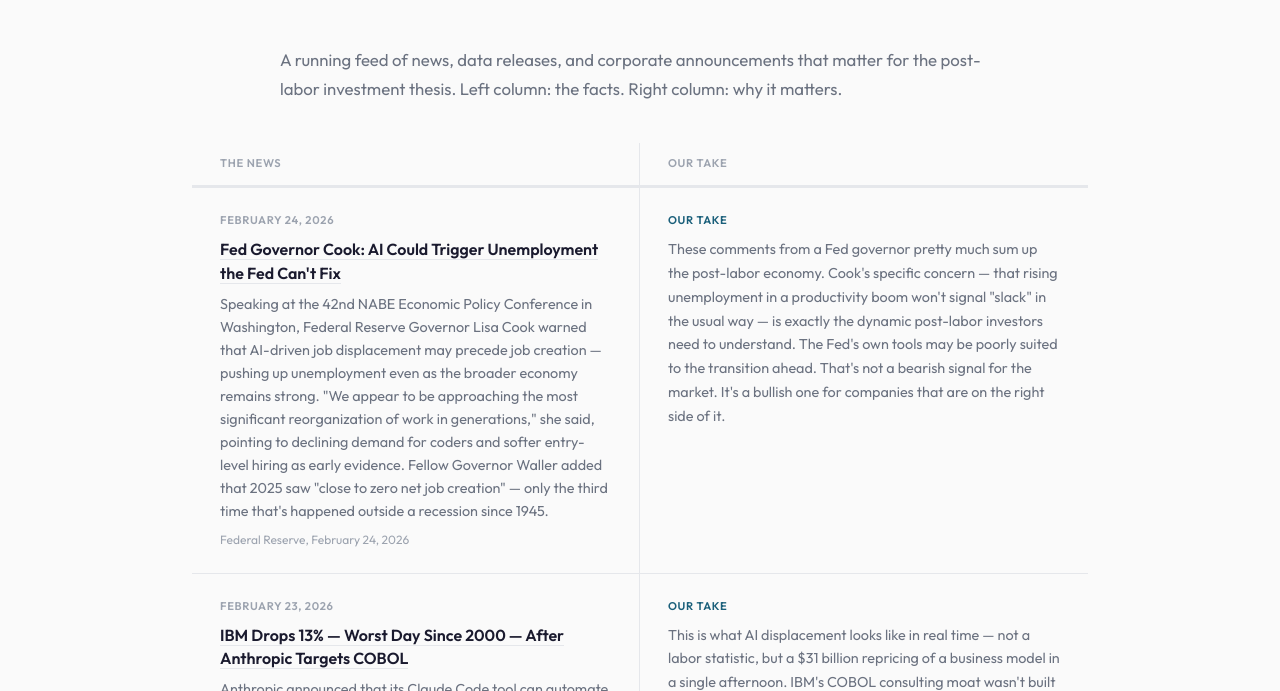
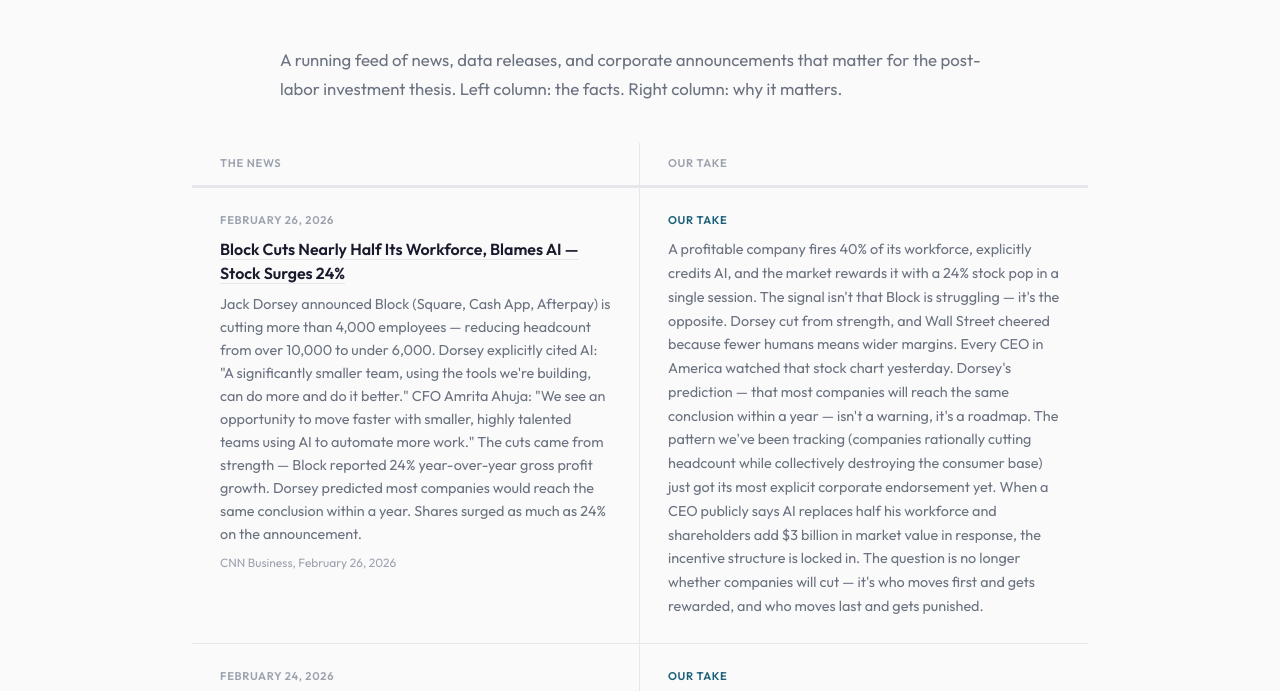
Before and after one commit to mrchowderhead/postlaborinvesting, a plain HTML site: page news.html in a window 1280 px wide. Shown: the part 254-945 px from the top of the page. Drawn offline with Linux system fonts and the light colour scheme.

Commit message:
Update news.html

```diff
--- a/news.html
+++ b/news.html
@@ -96,6 +96,20 @@
         </div>
 
         <div class="news-feed">
+
+            <!-- ENTRY: Block / Jack Dorsey AI Layoffs -->
+            <div class="news-entry">
+                <div class="news-col news-col-left">
+                    <div class="news-date">February 26, 2026</div>
+                    <div class="news-headline"><a href="https://www.cnn.com/2026/02/26/business/block-layoffs-ai-jack-dorsey" target="_blank">Block Cuts Nearly Half Its Workforce, Blames AI — Stock Surges 24%</a></div>
+                    <div class="news-stat">Jack Dorsey announced Block (Square, Cash App, Afterpay) is cutting more than 4,000 employees — reducing headcount from over 10,000 to under 6,000. Dorsey explicitly cited AI: "A significantly smaller team, using the tools we're building, can do more and do it better." CFO Amrita Ahuja: "We see an opportunity to move faster with smaller, highly talented teams using AI to automate more work." The cuts came from strength — Block reported 24% year-over-year gross profit growth. Dorsey predicted most companies would reach the same conclusion within a year. Shares surged as much as 24% on the announcement.</div>
+                    <div class="news-source">CNN Business, February 26, 2026</div>
+                </div>
+                <div class="news-col">
+                    <div class="news-take-label">Our Take</div>
+                    <div class="news-take">A profitable company fires 40% of its workforce, explicitly credits AI, and the market rewards it with a 24% stock pop in a single session. The signal isn't that Block is struggling — it's the opposite. Dorsey cut from strength, and Wall Street cheered because fewer humans means wider margins. Every CEO in America watched that stock chart yesterday. Dorsey's prediction — that most companies will reach the same conclusion within a year — isn't a warning, it's a roadmap. The pattern we've been tracking (companies rationally cutting headcount while collectively destroying the consumer base) just got its most explicit corporate endorsement yet. When a CEO publicly says AI replaces half his workforce and shareholders add $3 billion in market value in response, the incentive structure is locked in. The question is no longer whether companies will cut — it's who moves first and gets rewarded, and who moves last and gets punished.</div>
+                </div>
+            </div>
 
             <!-- ENTRY: Fed Governor Cook, February 2026 -->
             <div class="news-entry">
```
